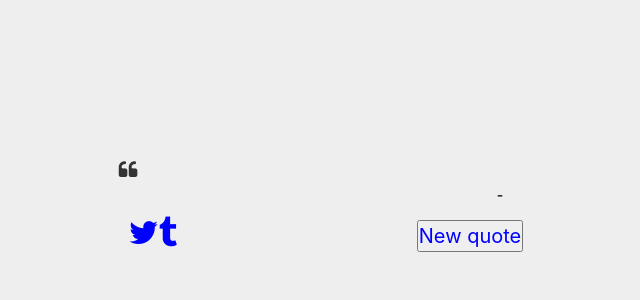
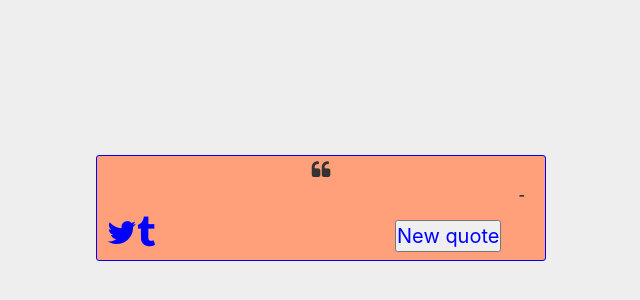
Before and after one commit to wardDes/freecodeFrontend1, a React (Create React App) app in the folder quotemachine/: page / in a window 1280 px wide. Shown: the part 192-492 px from the top of the page, without its empty margins (319-959 px from the left). Built offline with nearby package versions, Linux system fonts and the light colour scheme.

Commit message:
changed wrapper rule from id to class

```diff
--- a/quotemachine/src/App.css
+++ b/quotemachine/src/App.css
@@ -15,7 +15,7 @@ body {
   height: 100vh;
 }
 
-#wrapper{
+.wrapper{
   border: 1px solid blue;
   margin: auto 0;
   text-align:center;
```
